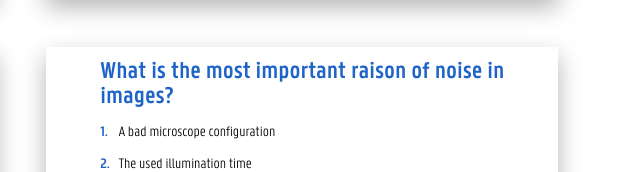
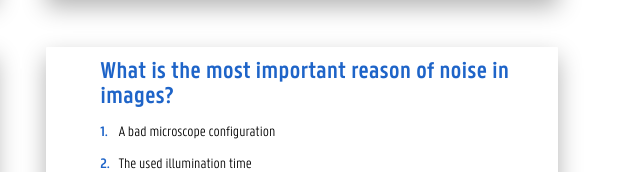
Before and after one commit to OpenWebslides-Content/Digital_imaging_techniques_part_1-3_processing_and_analysis, a website: page index.html in a window 1280 px wide. Shown: the part 2347-2519 px from the top of the page, 566-1206 px from the left. Drawn offline with Linux system fonts and the light colour scheme.

Commit message:
Update slidedeck

```diff
--- a/index.html
+++ b/index.html
@@ -196,7 +196,7 @@
 
         <div class="slide" data-level="0">
   <section data-view-type="live">
-    <h2 data-view-type="live">What is the most important raison of noise in images?</h2>
+    <h2 data-view-type="live">What is the most important reason of noise in images?</h2>
     <ol data-view-type="live">
       <li data-view-type="live">A bad microscope configuration</li>
       <li data-view-type="live">The used illumination time</li>
```
